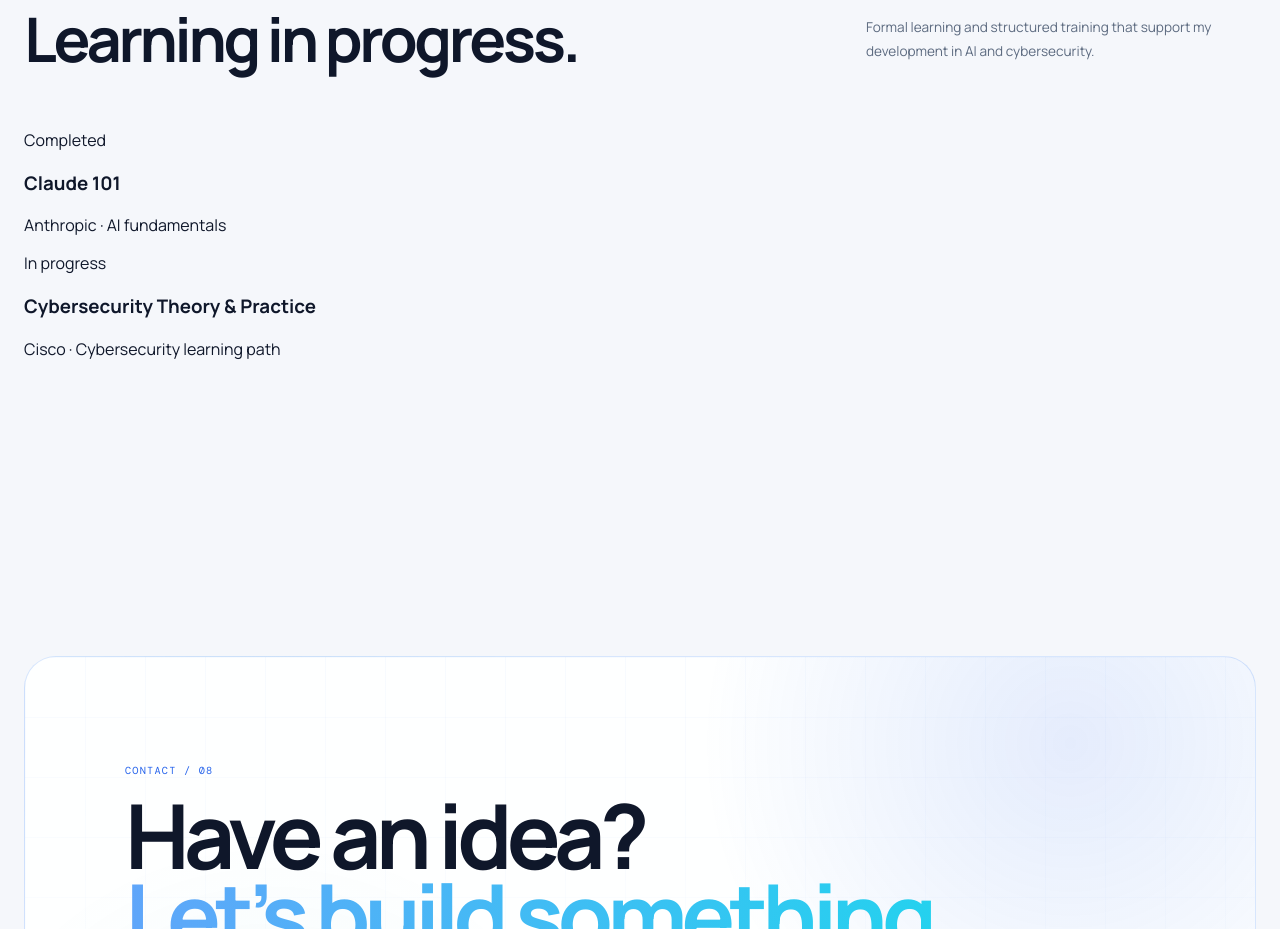
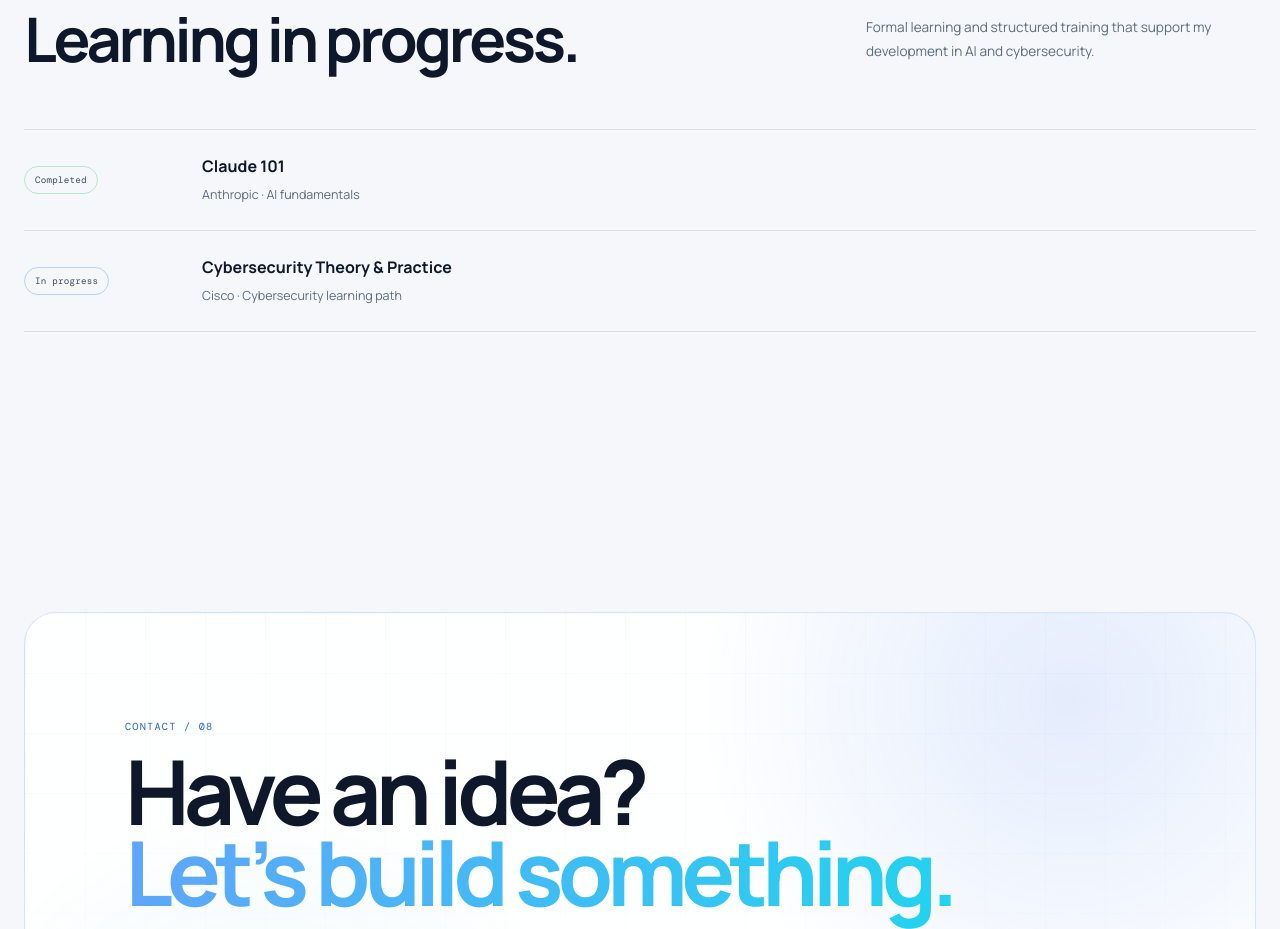
Before and after one commit to Mubbyraj/mubarak-portfolio, a React (Vite) app: page / in a window 1280 px wide. Shown: the part 6560-7489 px from the top of the page. Built offline with nearby package versions, Linux system fonts and the light colour scheme.

Commit message:
Style portfolio learning section

```diff
--- a/src/App.css
+++ b/src/App.css
@@ -1197,8 +1197,57 @@ button {
 }
 
 /* =========================================================
+   CERTIFICATIONS & LEARNING
+========================================================= */
+
+.certification-list {
+  border-top: 1px solid var(--line);
+}
+
+.certification-item {
+  display: grid;
+  grid-template-columns: minmax(110px, 150px) 1fr;
+  align-items: center;
+  gap: 28px;
+  padding: 25px 0;
+  border-bottom: 1px solid var(--line);
+}
+
+.certification-item h3 {
+  margin: 0 0 7px;
+  font-size: 1rem;
+}
+
+.certification-item p {
+  margin: 0;
+  color: var(--muted);
+  font-size: 0.78rem;
+  line-height: 1.7;
+}
+
+.certification-status {
+  width: fit-content;
+  padding: 7px 10px;
+  border: 1px solid var(--line-strong);
+  border-radius: 999px;
+  color: var(--muted-light);
+  font-family: "DM Mono", monospace;
+  font-size: 0.58rem;
+  letter-spacing: 0.02em;
+}
+
+.certification-status.completed {
+  border-color: rgba(34, 197, 94, 0.3);
+}
+
+.certification-status.in-progress {
+  border-color: rgba(59, 130, 246, 0.32);
+}
+
+/* =========================================================
    CONTACT
 ========================================================= */
+
 
 .contact-section {
   width: min(calc(100% - 48px), var(--max-width));
```
